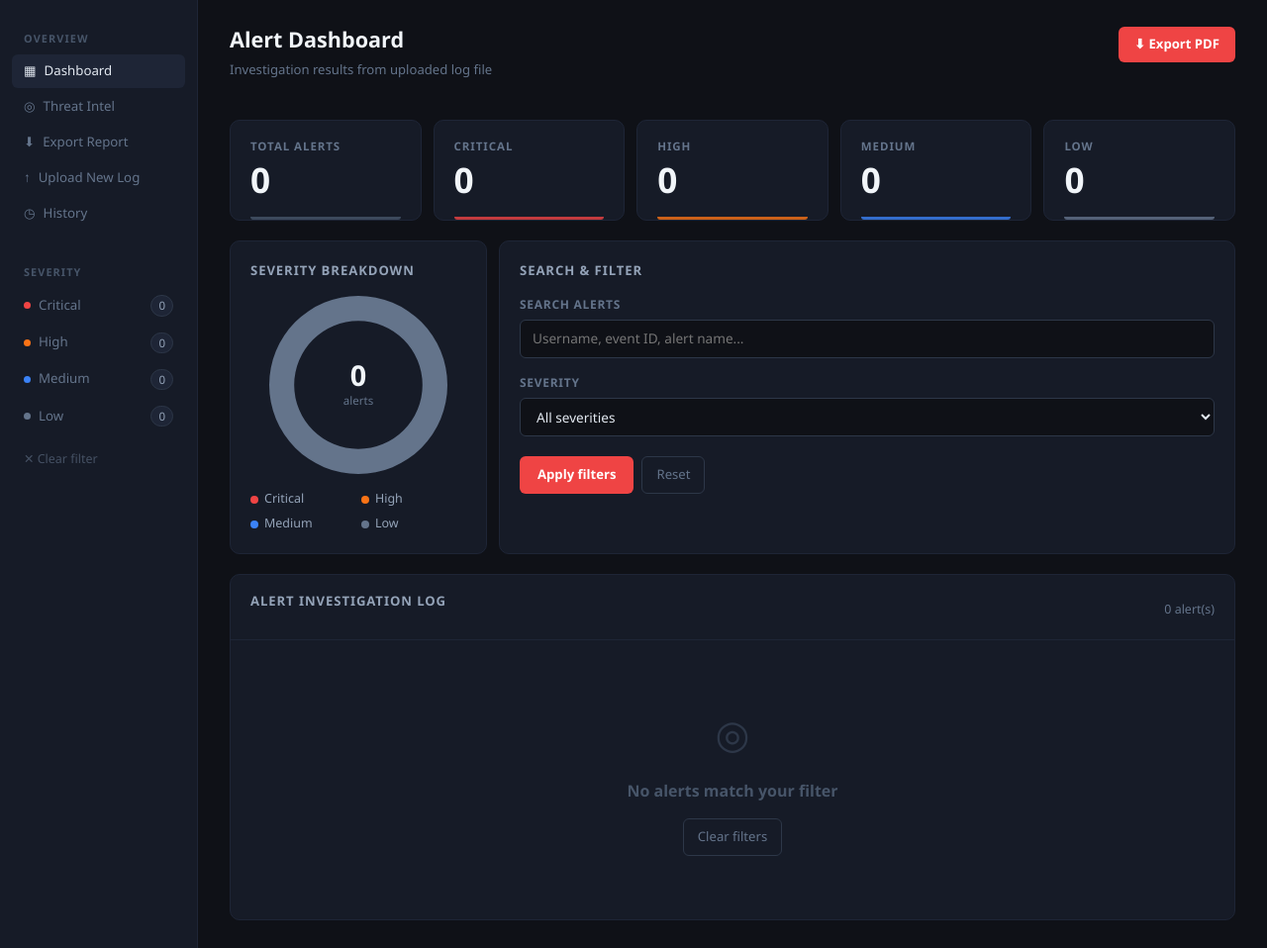
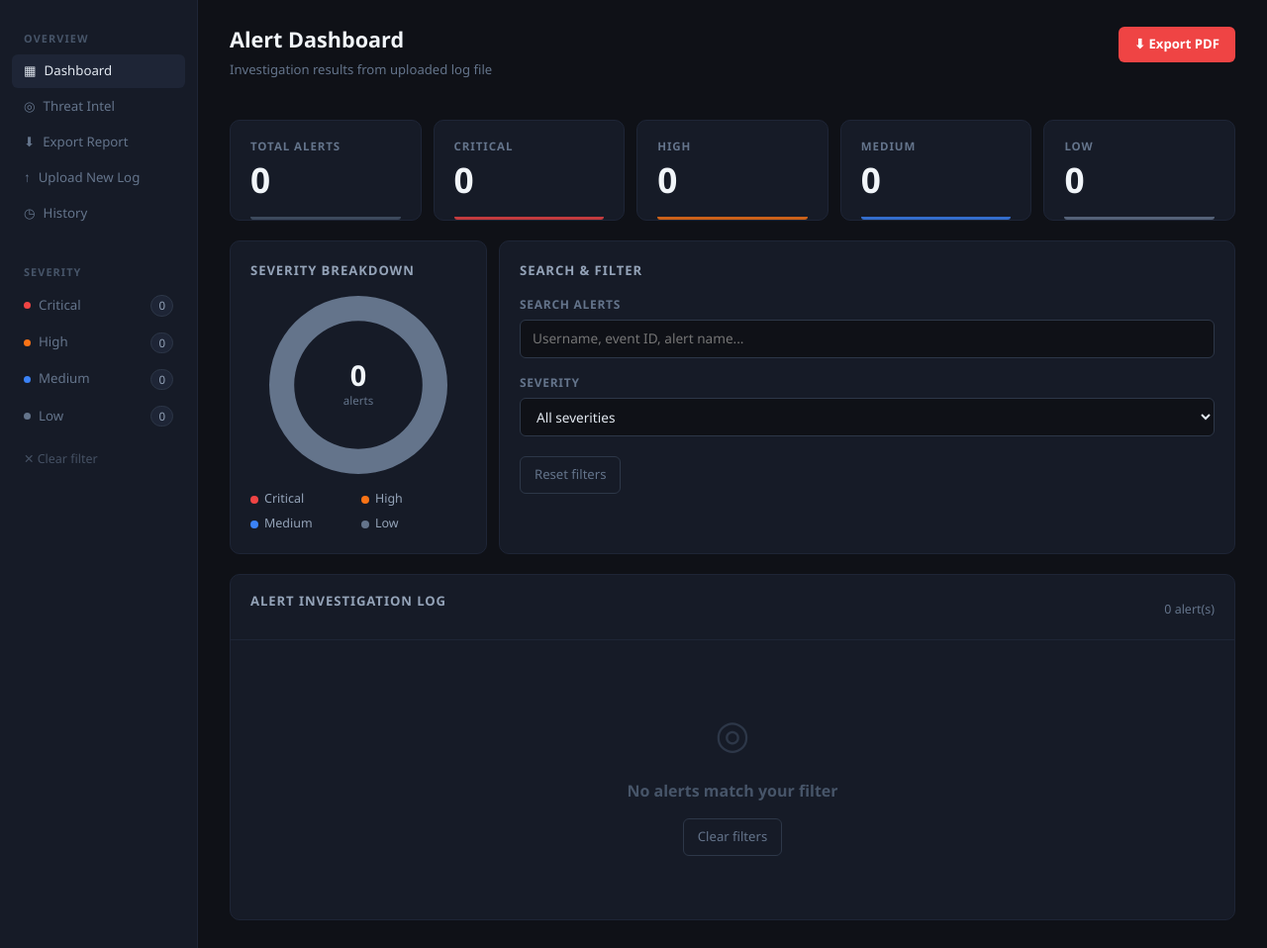
Before and after one commit to Aditya14-coder/Threat-tool, a Flask app: page /dashboard in a window 1280 px wide. Shown: the part 57-1015 px from the top of the page at 99% size. Run offline with Flask 3, Linux system fonts and the light colour scheme.

```diff
--- a/templates/dashboard.html
+++ b/templates/dashboard.html
@@ -168,8 +168,7 @@
     </select>
 </div>
 <div class="tl-btn-row">
-    <button onclick="applyFilters()" class="tl-btn-primary">Apply filters</button>
-    <button onclick="resetFilters()" class="tl-btn-ghost">Reset</button>
+    <button onclick="resetFilters()" class="tl-btn-ghost">Reset filters</button>
 </div>
 
 <div id="filterStatus" class="tl-active-filter" style="display:none;">
```
